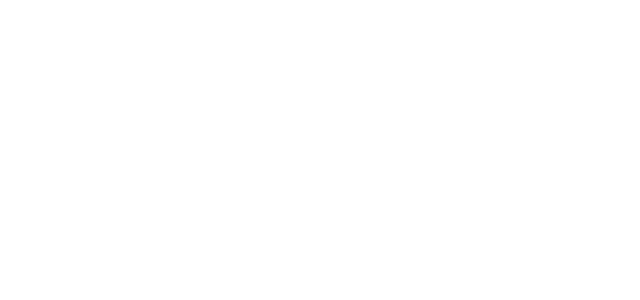
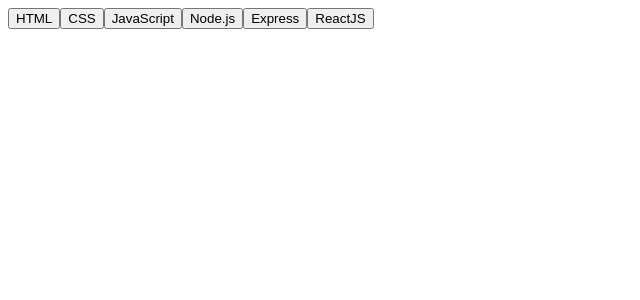
Before and after one commit to francesca-golzio/react-use-state, a React (Vite) app: page / in a window 1280 px wide. Shown: the top 300 px of the page, without its empty margins (0-640 px from the left). Built offline with nearby package versions, Linux system fonts and the light colour scheme.

Commit message:
add languages button list

```diff
--- a/src/App.jsx
+++ b/src/App.jsx
@@ -1,10 +1,23 @@
-
+import languages from './assets/languages'
 
 function App() {
 
 
   return (
+
     <>
+
+      {
+        languages.map((language) => {
+          const { id, title } = language;
+
+          return (
+            <button key={id}>
+              {title}
+            </button>
+          )
+        })
+      }
 
     </>
   )
--- a/src/assets/languages.js
+++ b/src/assets/languages.js
@@ -30,3 +30,5 @@
     description: "ReactJS è una libreria JavaScript per costruire interfacce utente, in particolare applicazioni a pagina singola. Consente agli sviluppatori di creare componenti UI riutilizzabili e di gestire efficacemente lo stato dell'applicazione."
   }
 ];
+
+export default languages
```
